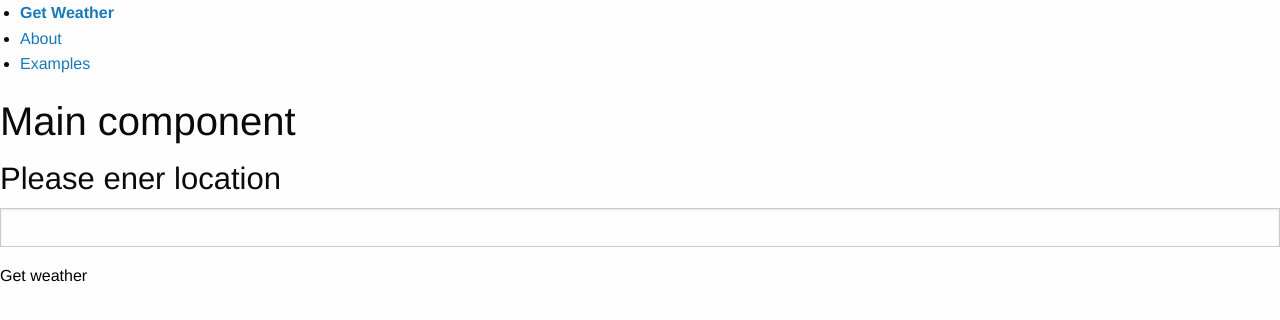
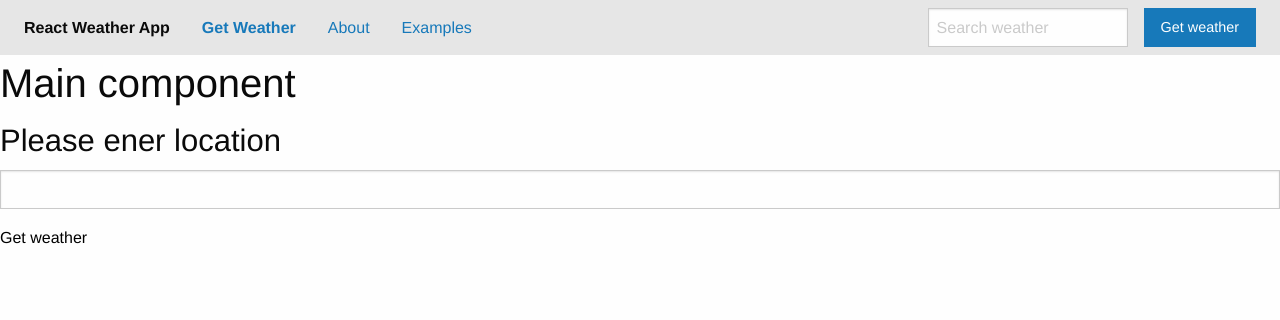
Before and after one commit to qstyler/reactweather, a React (Create React App) app: page / in a window 1280 px wide. Shown: the top 320 px of the page. Built offline with nearby package versions, Linux system fonts and the light colour scheme.

Commit message:
new navigation

```diff
--- a/src/components/Nav.js
+++ b/src/components/Nav.js
@@ -1,10 +1,53 @@
-import React from 'react';
+import React, { Component } from 'react';
 import { NavLink } from 'react-router-dom';
 
-export default ({ match }) => (
-    <ul>
-        <li><NavLink to={match.url} exact activeStyle={{ fontWeight: 'bold' }}>Get Weather</NavLink></li>
-        <li><NavLink to={`${match.url.replace(/\/$/, '')}/about`} activeStyle={{ fontWeight: 'bold' }}>About</NavLink></li>
-        <li><NavLink to={`${match.url.replace(/\/$/, '')}/examples`} activeStyle={{ fontWeight: 'bold' }}>Examples</NavLink></li>
-    </ul>
-);
+class Nav extends Component {
+
+
+    constructor(...args) {
+        super(...args);
+
+        this.onSearch = this.onSearch.bind(this);
+    }
+
+    onSearch(e) {
+        e.preventDefault();
+        console.log('not there yet')
+    };
+
+    render() {
+        const { match } = this.props;
+        return (
+            <div className="top-bar">
+                <div className="top-bar-left">
+                    <ul className="menu">
+                        <li className="menu-text">React Weather App</li>
+                        <li>
+                            <NavLink to={match.url} exact activeStyle={{ fontWeight: 'bold' }}>Get Weather</NavLink>
+                        </li>
+                        <li>
+                            <NavLink to={`${match.url.replace(/\/$/, '')}/about`} activeStyle={{ fontWeight: 'bold' }}>About</NavLink>
+                        </li>
+                        <li>
+                            <NavLink to={`${match.url.replace(/\/$/, '')}/examples`} activeStyle={{ fontWeight: 'bold' }}>Examples</NavLink>
+                        </li>
+                    </ul>
+                </div>
+                <div className="top-bar-right">
+                    <form onSubmit={this.onSearch}>
+                        <ul className="menu">
+                            <li>
+                                <input type="search" placeholder="Search weather" />
+                            </li>
+                            <li>
+                                <input type="submit" className="button" value="Get weather" />
+                            </li>
+                        </ul>
+                    </form>
+                </div>
+            </div>
+        );
+    }
+}
+
+export default Nav;
```
